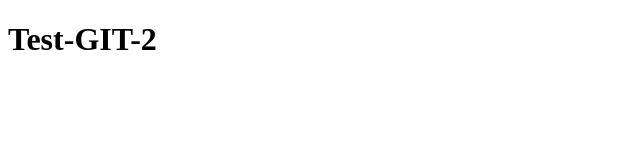
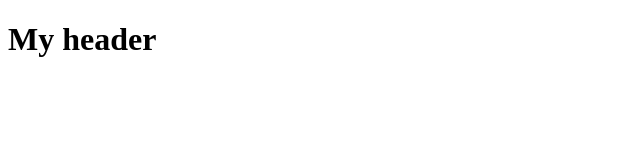
Before and after one commit to d0kdenya/test-git-2, a plain HTML site: page index.html in a window 1280 px wide. Shown: the full height of the page, 0-640 px from the left. Drawn offline with Linux system fonts and the light colour scheme.

Commit message:
develop header

```diff
--- a/index.html
+++ b/index.html
@@ -5,7 +5,9 @@
     <title>Test-GIT-2</title>
 </head>
 <body>
-    <h1>Test-GIT-2</h1>
+    <header>
+        <h1>My header</h1>
+    </header>
     <script src="index.js"></script>
 </body>
 </html>
--- a/index.js
+++ b/index.js
@@ -1,3 +1 @@
 console.log('Hello World!')
-
-console.error('Error!')
```
